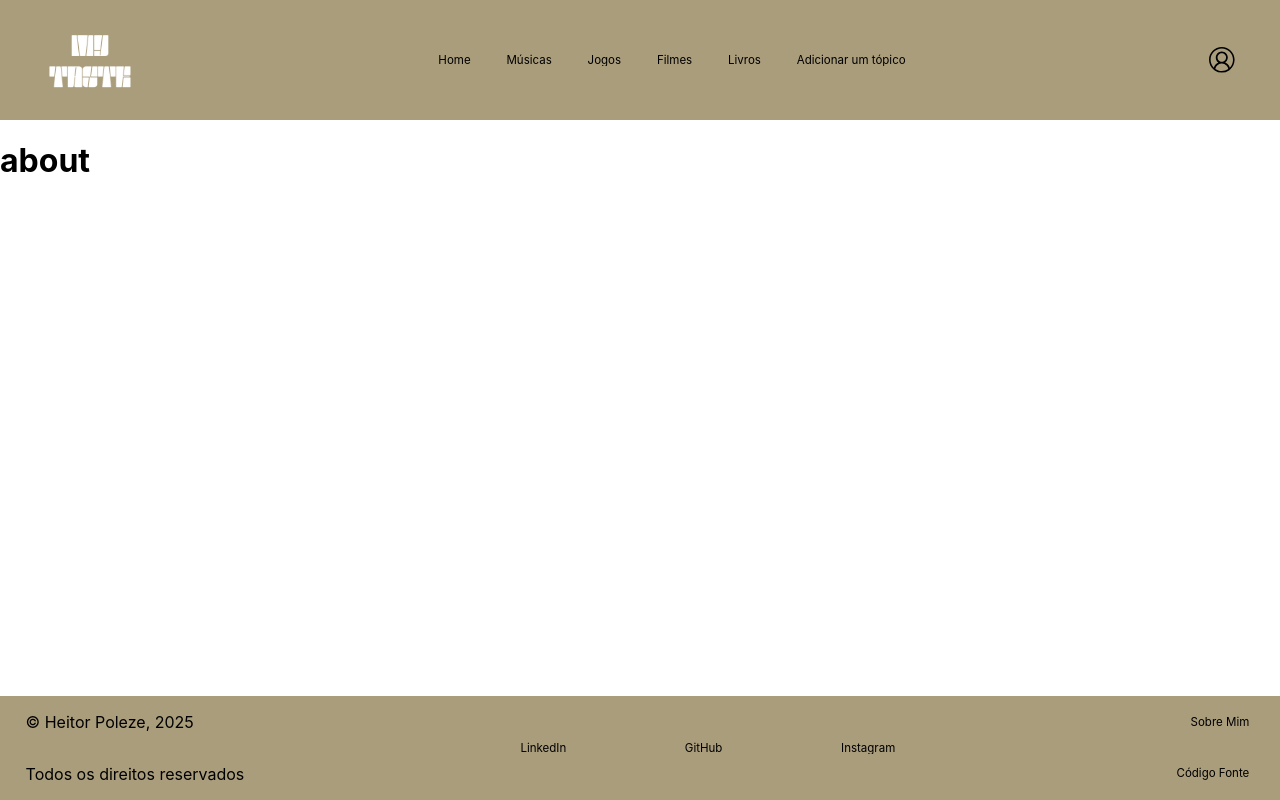
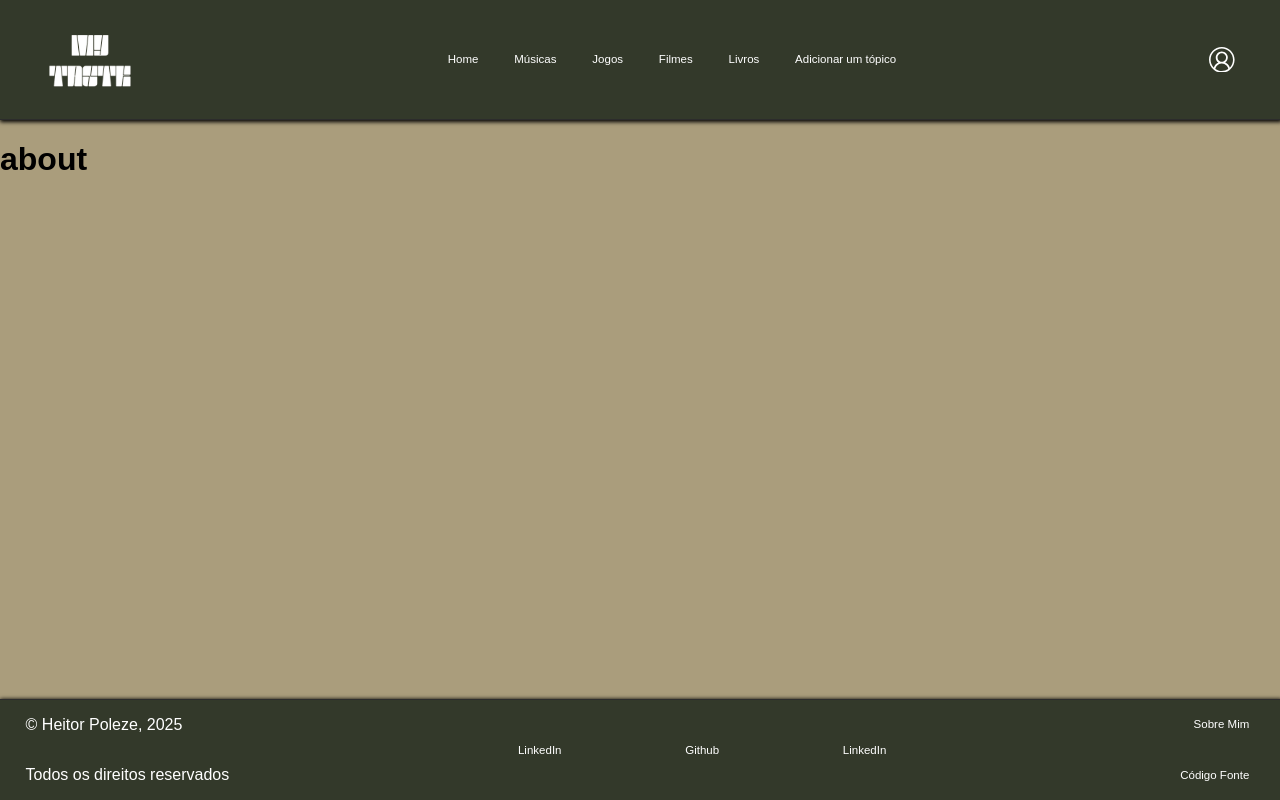
Before and after one commit to heitorPoleze/MyTaste, a React (Create React App) app: page /about in a window 1280 px wide. Built offline with nearby package versions, Linux system fonts and the light colour scheme.

Commit message:
Identidade Visual do site feita

```diff
--- a/src/App.css
+++ b/src/App.css
@@ -8,12 +8,14 @@
     --color-green2:#33392A;
     --color-bege: #aa9d7c;
 }
-
+@import url("https://fonts.googleapis.com/css2?family=Tektur:wght@400..900&display=swap");
 body {
+  font-family: "Tektur", sans-serif;
   display: flex;
   flex-direction: column;
   min-height: 100vh;
   margin: 0;
+  background-color: var(--color-bege);
 }
 
 main{
--- a/src/App.js
+++ b/src/App.js
@@ -1,6 +1,6 @@
 import "./App.css";
-import DetalhesQuadrado from "./components/DetalhesQuadrado/DetalhesQuadrado.js";
 import About from "./routes/About.js";
+import Detalhes from "./routes/Detalhes.js";
 import HomePage from "./routes/HomePage.js";
 import NotFound from "./routes/NotFound.js";
 import { BrowserRouter, Routes, Route } from "react-router-dom";
@@ -10,7 +10,7 @@ function App() {
     <Routes>
       <Route path="/" element={<HomePage />} />
       <Route path="/home" element={<HomePage />} />
-      <Route path="/home/:id" element={<DetalhesQuadrado />} />
+      <Route path="/home/:id" element={<Detalhes />} />
       <Route path="/about" element={<About />} />
       <Route path="*" element={<NotFound />} />
     </Routes>
--- a/src/components/Botao/Botao.module.css
+++ b/src/components/Botao/Botao.module.css
@@ -1,4 +1,4 @@
-a{
+.sign{
     text-decoration: none;
-    color: rgb(20, 31, 17);
+    color: white;
 }
--- a/src/components/DetalhesQuadrado/DetalhesQuadrado.module.css
+++ b/src/components/DetalhesQuadrado/DetalhesQuadrado.module.css
@@ -2,10 +2,9 @@
   display: flex;
   justify-content: center;
   align-items: center;
-  height: 100vh;
-  width: 100vw;
+  height: 100%;
+  width: 100%;
   box-sizing: border-box;
-  padding: 2rem;
 }
 
 .detalhes {
@@ -14,7 +13,6 @@
   width: 100%;
   max-width: 1400px;
   height: 70%;
-  background-color: #fff;
   box-shadow: 0 8px 24px rgba(0, 0, 0, 0.12);
   overflow: hidden;
 }
@@ -25,7 +23,6 @@
   display: flex;
   justify-content: center;
   align-items: center;
-  background-color: #f5f5f5;
 }
 
 .esquerda img {
--- a/src/components/Footer/Footer.js
+++ b/src/components/Footer/Footer.js
@@ -10,9 +10,9 @@ function Footer() {
                 <p>Todos os direitos reservados</p>
             </div>
             <div className={styles["center"]}>
-               <a href="https://www.linkedin.com/in/heitor-poleze-coelho-dias-8ab2762b3/" target="_blank" rel="noopener noreferrer">LinkedIn</a>
-               <a href="https://github.com/heitorPoleze" target="_blank" rel="noopener noreferrer">GitHub</a>
-               <a href="https://www.instagram.com/heitor.poleze/" target="_blank" rel="noopener noreferrer">Instagram</a>
+               <a href="https://www.linkedin.com/in/heitor-poleze-coelho-dias-8ab2762b3/" target="_blank" rel="noopener noreferrer"><p>LinkedIn</p></a>
+               <a href="https://github.com/heitorPoleze" target="_blank" rel="noopener noreferrer"><p>Github</p></a>
+               <a href="https://www.instagram.com/heitor.poleze/" target="_blank" rel="noopener noreferrer"><p>LinkedIn</p></a>
 
 
             </div>
--- a/src/components/Footer/Footer.module.css
+++ b/src/components/Footer/Footer.module.css
@@ -5,8 +5,11 @@ footer{
     display: flex;
     justify-content: space-between;
     align-items: center;
-    background-color: var(--color-bege);
-    color: var(--color-black1);
+    background-color: var(--color-green2);
+    color: white;
+
+    box-shadow: 1px 1px 4px 1px var(--color-black1);
+    border-top: 1px solid var(--color-black2);
 }
 
 .left{
@@ -32,3 +35,12 @@ footer{
     justify-content: center;
     margin-right: 2vw;
 }
+
+p{
+    color: white;
+
+}
+
+.right a{
+    color: white;
+}
--- a/src/components/Header/Header.module.css
+++ b/src/components/Header/Header.module.css
@@ -1,9 +1,11 @@
 .header {
-    background-color: var(--color-bege);
+    background-color: var(--color-green2);
     padding: 0 2vw;
     height: 15vh;
     width: 100%;
     box-sizing: border-box;
+    border-bottom: 1px solid var(--color-black2);
+    box-shadow: 1px 1px 4px 1px var(--color-black1);
 }
 
 .logo {
--- /dev/null
+++ b/src/routes/Detalhes.js
@@ -0,0 +1,15 @@
+import Header from "../components/Header/Header";
+import Footer from "../components/Footer/Footer";
+import DetalhesQuadrado from "../components/DetalhesQuadrado/DetalhesQuadrado";
+
+function Detalhes(){
+    return(
+        <>
+        <Header/>
+        <DetalhesQuadrado/>
+        <Footer/>
+        </>
+    )
+}
+
+export default Detalhes;
```
